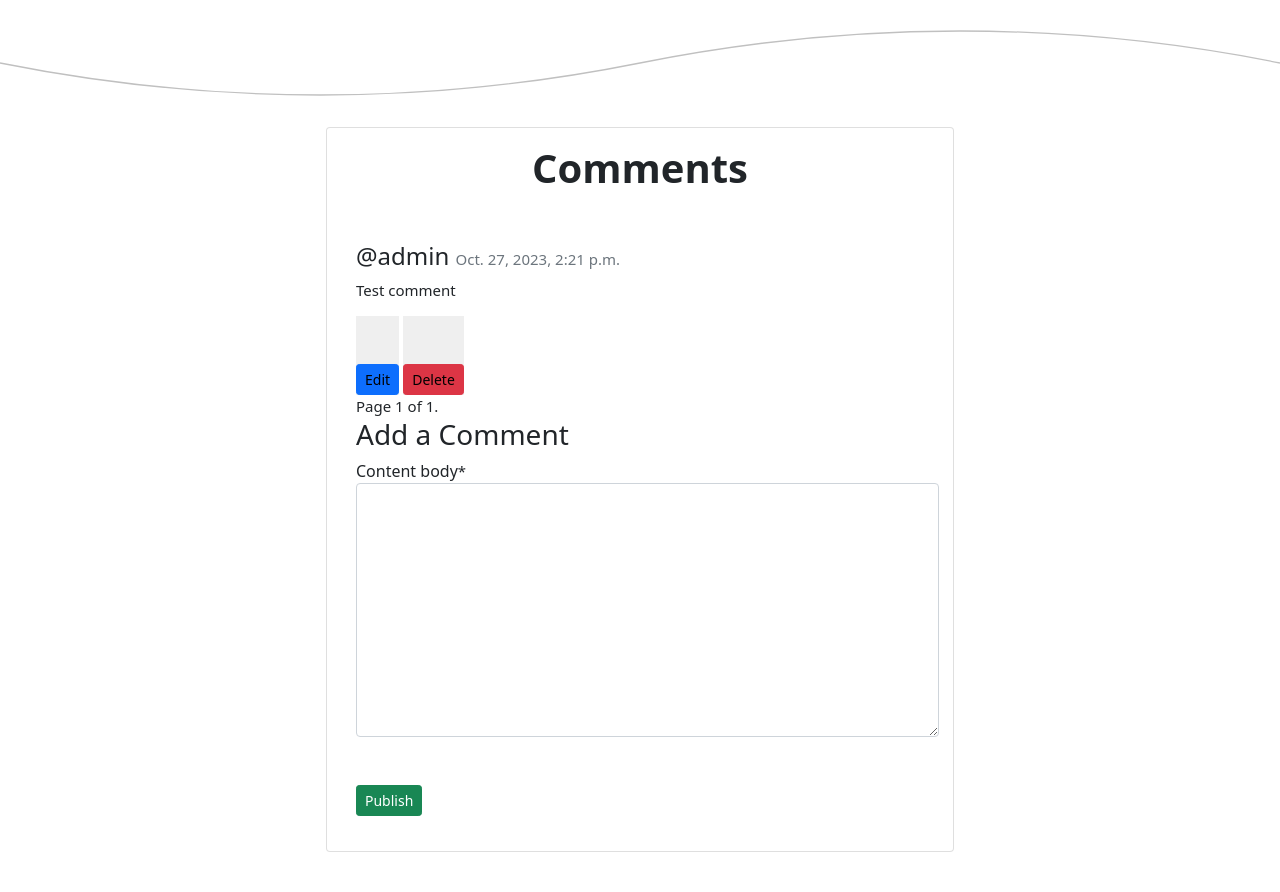
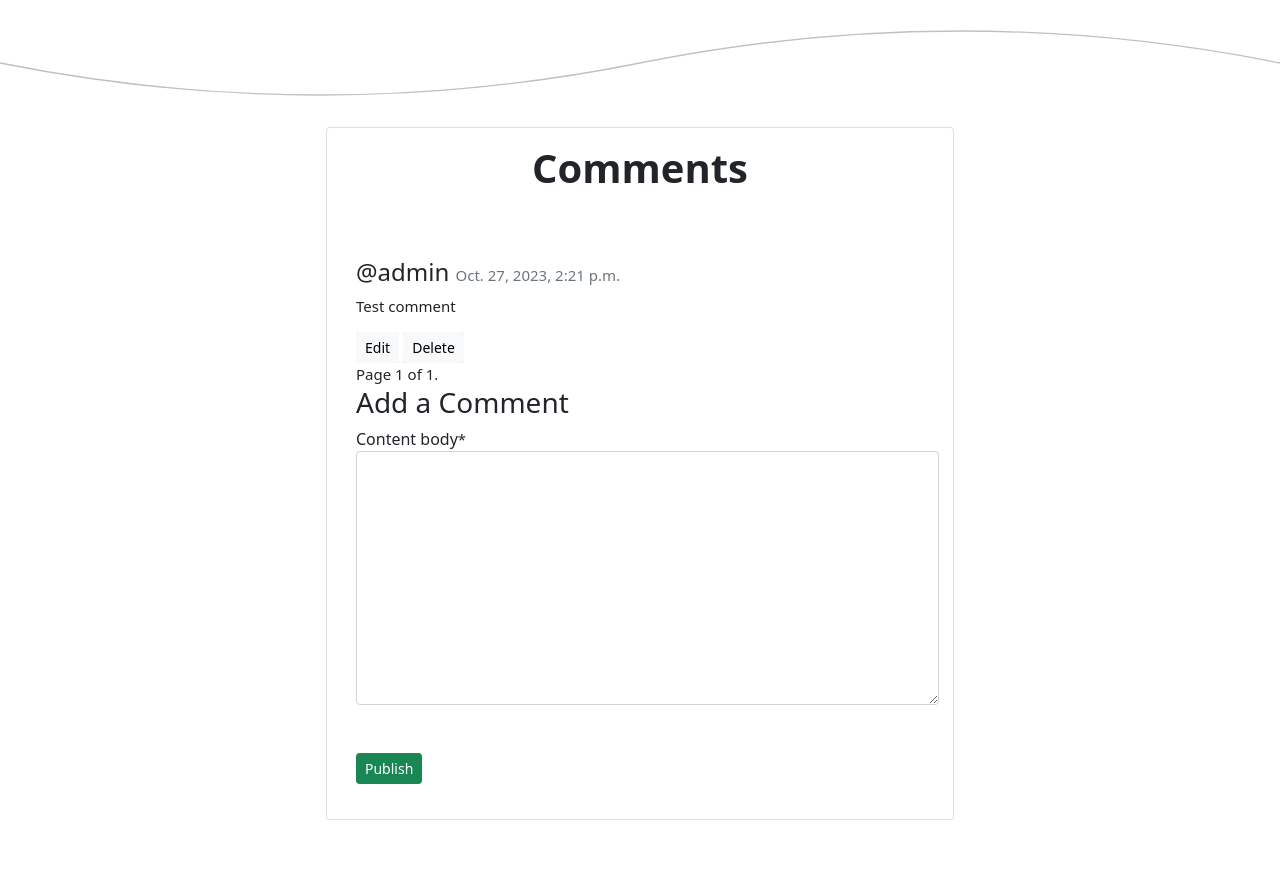
Before and after one commit to Godinhoweverson/cook-with-me, a Django app: page /recipes/5/ in a window 1280 px wide. Shown: the part 675-1567 px from the top of the page. Run offline with Django 3.2, Linux system fonts and the light colour scheme; a user stored in the database is signed in; data comes from the database, SQL or seed files in the repository; both versions use the stored data as it was after the commit; some libraries are stand-ins or nearby versions.

Commit message:
Style comment section buttons and implement CRUD operations for comments. Users can now create, read, update, and delete their comments when logged in.

```diff
--- a/templates/delete_comment.html
+++ b/templates/delete_comment.html
@@ -9,8 +9,8 @@
     <p>{{ comment.content_body }}</p>
     <form method="post">
         {% csrf_token %}
-        <button type="submit" class="btn btn-danger">Yes, Delete</button>
-        <a href="{% url 'recipe_content' comment.recipe.id %}" class="btn btn-primary">Cancel</a>
+        <button type="submit" class="btn btn-danger btn-sm">Yes, Delete</button>
+        <a href="{% url 'recipe_content' comment.recipe.id %}" class="btn btn-primary btn-sm">Cancel</a>
     </form>
 </div>
 {% endblock %}
--- a/templates/edit_comment.html
+++ b/templates/edit_comment.html
@@ -9,8 +9,8 @@
     <form method="post">
         {% csrf_token %}
         {{ form|crispy }}
-       <button class="btn btn-primary btn-sm mt-5">Update Comment</button>
-       <a href="{% url 'recipe_content' comment.recipe.id %}" class="btn btn-danger mt-3">Cancel</a>
+       <button class="btn btn-success btn-sm mt-3">Update Comment</button>
+       <a href="{% url 'recipe_content' comment.recipe.id %}" class="btn btn-danger btn-sm mt-3">Cancel</a>
     </form>
 </div>
 {% endblock %}
--- a/templates/recipe_content.html
+++ b/templates/recipe_content.html
@@ -40,12 +40,12 @@
                 <div class="d-flex flex-row comment-row m-t-0">
                     <div class="comment-text w-100">
                         {% for comment in comments %}
-                             <h6 class="fs-4">@{{ comment.user }} <span class="text-muted float-right">{{ comment.created_on }}</span></h6>
+                             <h6 class="fs-4 mt-3">@{{ comment.user }} <span class="text-muted float-right">{{ comment.created_on }}</span></h6>
                              <span class="m-b-15 d-block">{{ comment.content_body }}</span>
                              {% if user.is_authenticated %}
                              {% if user == comment.user or user.is_staff %}
-                                 <button><a href="{% url 'edit_comment' comment.id %}" class="btn btn-primary btn-sm mt-5">Edit</a></button>
-                                 <button><a href="{% url 'delete_comment' comment.id %}" class="btn btn-danger btn-sm mt-5">Delete</a></button>
+                                 <button><a href="{% url 'edit_comment' comment.id %}" class="btn btn-light btn-sm">Edit</a></button>
+                                 <button><a href="{% url 'delete_comment' comment.id %}" class="btn btn-light btn-sm">Delete</a></button>
                              {% endif %}
                          {% endif %}
                         {% endfor %}
```
Also changed, not shown: db.sqlite3.
